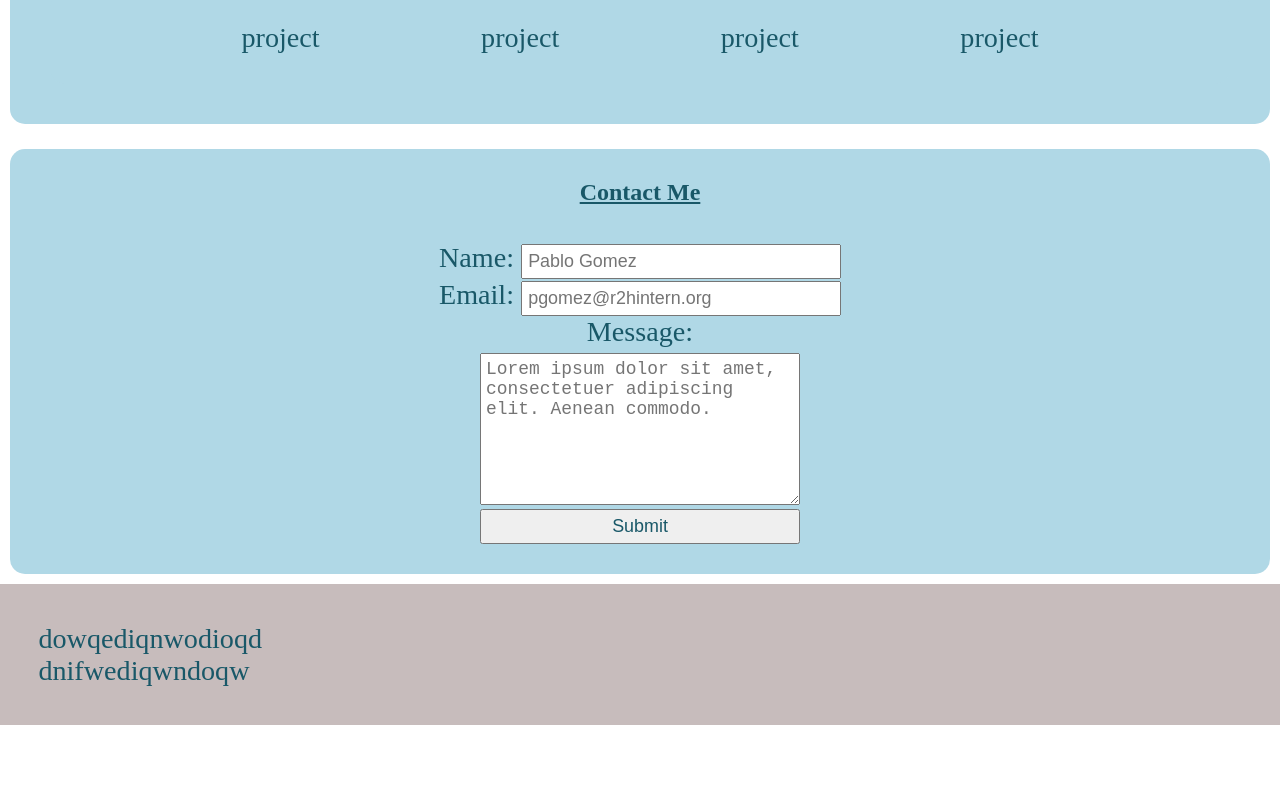
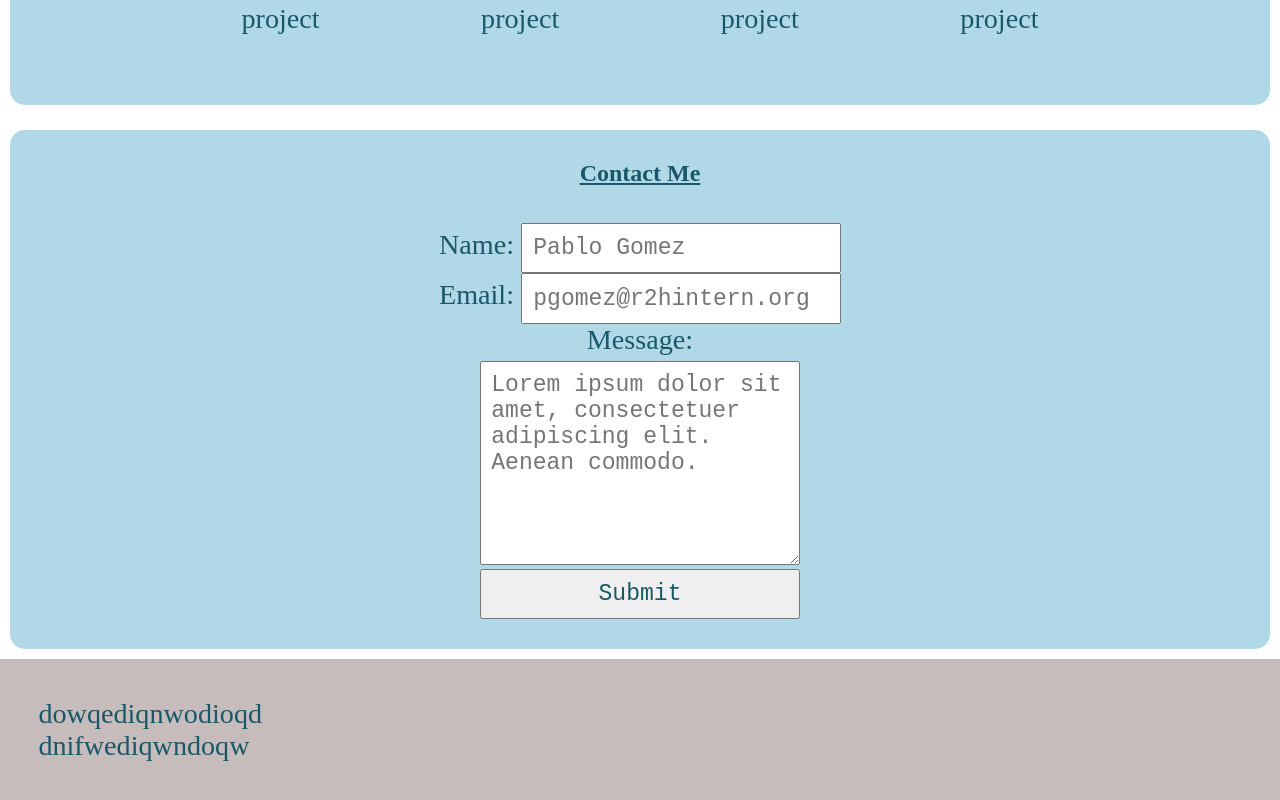
Before and after one commit to Dstykle/Portfolio, a plain HTML site: page index.html in a window 1280 px wide. Shown: the part 1212-2012 px from the top of the page. Before the commit the page ends 1937 px from the top, so only its background shows below. Drawn offline with Linux system fonts and the light colour scheme.

Commit message:
Accessibitliy update

```diff
--- a/default.css
+++ b/default.css
@@ -87,13 +87,15 @@ footer{
     padding: 3%;
 }
 figure{
-    padding-bottom: 100px;
+
 }
 textarea, input {
-  width: 25vw;        /* Adjust width relative to the viewport */
-  padding: .4vw;       /* Optional: scales padding too */
-  font-size: 1.4vw;   /* Optional: scales text size */
+  width: 25vw;
+  padding: .8vw;
+  font-family: monospace;
+  font-size: 1.8vw;
   box-sizing: border-box;
+
 }
 textarea{
 
@@ -103,8 +105,9 @@ textarea{
     p,a{
         font-size: 3.5vw;
     }
+    text
     img{
-        min-width: 150px;
+        width: 1rem;
         float: none;
     }
 }
```
Also changed, not shown: index.html (+1 -1 lines).
